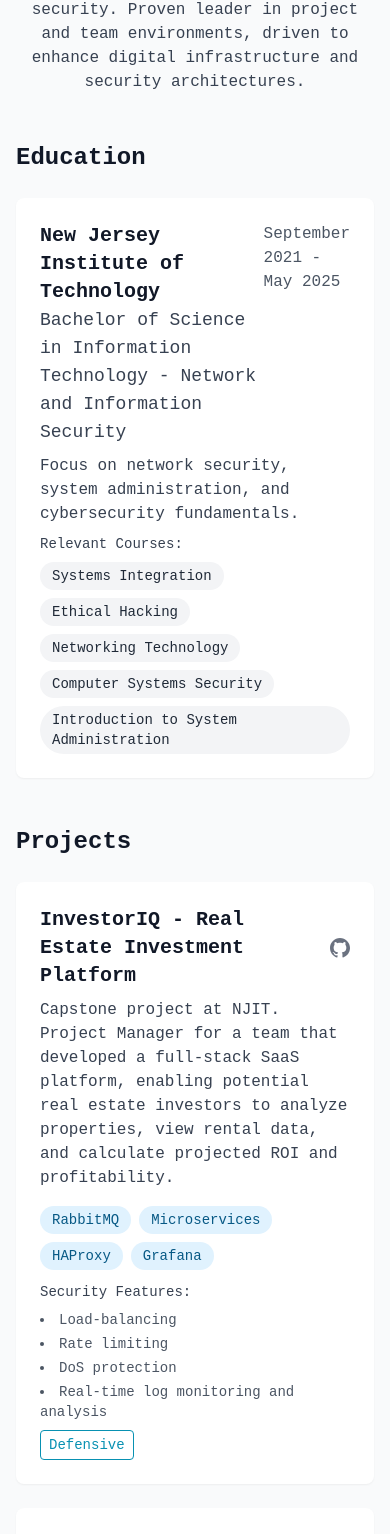
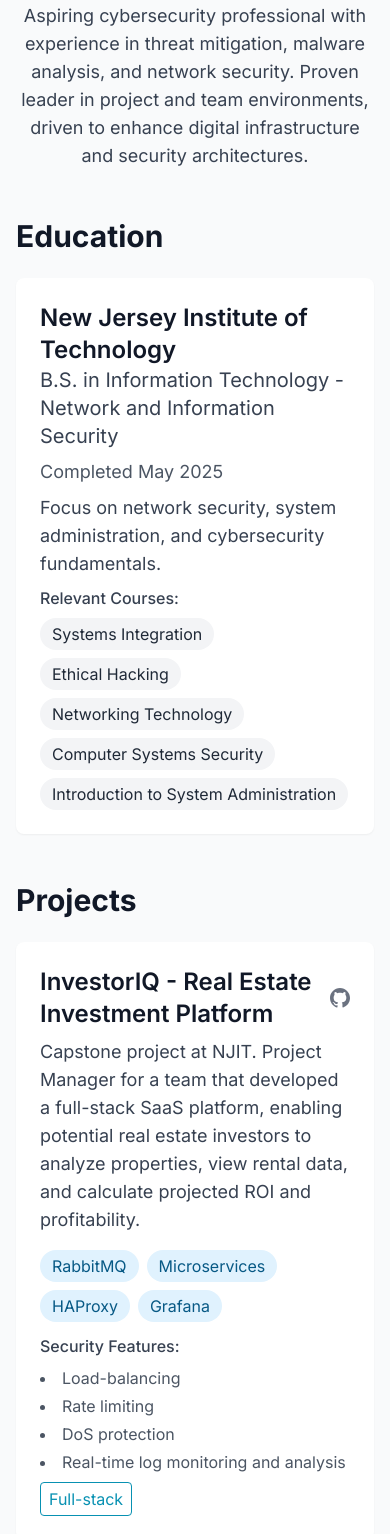
Before and after one commit to bryanm23/Resume, a React (Create React App) app in the folder frontend/: page / in a window 390 px wide. Shown: the part 354-1888 px from the top of the page. Built offline with nearby package versions, Linux system fonts and the light colour scheme.

Commit message:
Update resume: remove phone number, adjust GitHub icons, update education date, and deploy to GitHub Pages

```diff
--- a/frontend/src/components/ProjectEditor.tsx
+++ b/frontend/src/components/ProjectEditor.tsx
@@ -7,7 +7,7 @@
   securityFeatures?: string[];
   github?: string;
   link?: string;
-  type: 'offensive' | 'defensive' | 'research' | 'tool';
+  type: 'offensive' | 'defensive' | 'research' | 'tool' | 'full-stack';
 }
 
 interface ProjectEditorProps {
@@ -127,6 +127,7 @@
             <option value="defensive">Defensive</option>
             <option value="research">Research</option>
             <option value="tool">Tool</option>
+            <option value="full-stack">Full-Stack</option>
           </select>
         </div>
 
--- a/frontend/src/data/resume.ts
+++ b/frontend/src/data/resume.ts
@@ -23,7 +23,7 @@
   securityFeatures?: string[];
   github?: string;
   link?: string;
-  type: 'offensive' | 'defensive' | 'research' | 'tool';
+  type: 'offensive' | 'defensive' | 'research' | 'tool' | 'full-stack';
 }
 
 export interface Skill {
@@ -57,17 +57,17 @@
     name: "Bryan Madewell",
     label: "Software Engineer",
     email: "bm47@njit.edu",
-    phone: "(123) 456-7890",
+    phone: "",
     location: "New Jersey",
     summary: "Passionate software engineer with experience in full-stack development, focusing on creating efficient and user-friendly applications.",
     profiles: [
       {
         network: "GitHub",
-        url: "https://github.com/yourusername"
+        url: "https://github.com/bryanm23"
       },
       {
         network: "LinkedIn",
-        url: "https://linkedin.com/in/yourusername"
+        url: "https://www.linkedin.com/in/bryan-madewell-21367823a/"
       }
     ]
   },
--- a/frontend/src/data/resumeData.ts
+++ b/frontend/src/data/resumeData.ts
@@ -47,7 +47,7 @@
     securityFeatures?: string[];
     github?: string;
     link?: string;
-    type: 'offensive' | 'defensive' | 'research' | 'tool';
+    type: 'offensive' | 'defensive' | 'research' | 'tool' | 'full-stack';
   }[];
 }
 
@@ -73,17 +73,17 @@
       {
         name: "Switching, Routing, and Wireless Essentials",
         issuer: "Cisco",
-        date: "2023"
+        date: "2024"
       },
       {
         name: "Introduction to Networks",
         issuer: "Cisco",
-        date: "2022"
+        date: "2024"
       },
       {
         name: "Introduction to Cybersecurity",
         issuer: "Cisco",
-        date: "2022"
+        date: "2024"
       }
     ]
   },
@@ -91,9 +91,9 @@
   education: [
     {
       school: "New Jersey Institute of Technology",
-      degree: "Bachelor of Science",
+      degree: "B.S.",
       field: "Information Technology - Network and Information Security",
-      startDate: "September 2021",
+      startDate: "",
       endDate: "May 2025",
       description: "Focus on network security, system administration, and cybersecurity fundamentals.",
       relevantCourses: [
@@ -138,8 +138,8 @@
         "DoS protection",
         "Real-time log monitoring and analysis"
       ],
-      github: "",
-      type: "defensive"
+      github: "https://github.com/bryanm23/InvestorIQ",
+      type: "full-stack"
     },
     {
       name: "Antivirus - Independent Study",
@@ -151,7 +151,7 @@
         "Unauthorized autorun detection",
         "Active Directory integration"
       ],
-      github: "",
+      github: "https://github.com/bryanm23/IS488",
       type: "defensive"
     },
     {
@@ -164,8 +164,8 @@
         "Traffic filtering",
         "User authentication"
       ],
-      github: "",
-      type: "defensive"
+      github: "https://lookio.io",
+      type: "full-stack"
     }
   ]
 };
--- a/frontend/src/index.css
+++ b/frontend/src/index.css
@@ -1,14 +1,35 @@
+@import url('https://fonts.googleapis.com/css2?family=Inter:wght@300;400;500;600;700&display=swap');
+
 @tailwind base;
 @tailwind components;
 @tailwind utilities;
+
+:root {
+  --foreground-rgb: 0, 0, 0;
+  --background-start-rgb: 214, 219, 220;
+  --background-end-rgb: 255, 255, 255;
+}
+
+@media (prefers-color-scheme: dark) {
+  :root {
+    --foreground-rgb: 255, 255, 255;
+    --background-start-rgb: 0, 0, 0;
+    --background-end-rgb: 0, 0, 0;
+  }
+}
+
+body {
+  font-family: 'Inter', -apple-system, BlinkMacSystemFont, 'Segoe UI', Roboto, Oxygen, Ubuntu, Cantarell, 'Open Sans', 'Helvetica Neue', sans-serif;
+  -webkit-font-smoothing: antialiased;
+  -moz-osx-font-smoothing: grayscale;
+  color: rgb(var(--foreground-rgb));
+  background: rgb(var(--background-start-rgb));
+}
 
 @layer base {
   body {
     @apply bg-black text-cyan-400;
     margin: 0;
-    font-family: 'Share Tech Mono', monospace;
-    -webkit-font-smoothing: antialiased;
-    -moz-osx-font-smoothing: grayscale;
   }
 }
 
--- a/frontend/src/pages/Resume.tsx
+++ b/frontend/src/pages/Resume.tsx
@@ -10,7 +10,7 @@
   securityFeatures?: string[];
   github?: string;
   link?: string;
-  type: 'offensive' | 'defensive' | 'research' | 'tool';
+  type: 'offensive' | 'defensive' | 'research' | 'tool' | 'full-stack';
 }
 
 const Resume: React.FC = () => {
@@ -64,15 +64,15 @@
           className="text-center mb-12"
           {...fadeIn}
         >
-          <h1 className="text-4xl font-bold text-gray-900 dark:text-white mb-2">
+          <h1 className="text-5xl font-bold text-gray-900 dark:text-white mb-2">
             {data.basics.name}
           </h1>
-          <h2 className="text-xl text-gray-600 dark:text-gray-300 mb-4">
+          <h2 className="text-2xl text-gray-600 dark:text-gray-300 mb-4">
             {data.basics.label}
           </h2>
-          <div className="text-gray-600 dark:text-gray-300 space-y-2">
+          <div className="text-lg text-gray-600 dark:text-gray-300 space-y-2">
             <p>{data.basics.location}</p>
-            <p>{data.basics.email} • {data.basics.phone}</p>
+            <p>{data.basics.email}</p>
             <div className="flex justify-center space-x-4">
               {data.basics.profiles.map((profile) => (
                 <a
@@ -87,7 +87,7 @@
               ))}
             </div>
           </div>
-          <p className="mt-6 text-gray-700 dark:text-gray-300 max-w-2xl mx-auto">
+          <p className="mt-6 text-lg text-gray-700 dark:text-gray-300 max-w-2xl mx-auto">
             {data.basics.summary}
           </p>
         </motion.header>
@@ -98,37 +98,37 @@
           {...fadeIn}
           transition={{ delay: 0.1 }}
         >
-          <h2 className="text-2xl font-bold text-gray-900 dark:text-white mb-6">Education</h2>
+          <h2 className="text-3xl font-bold text-gray-900 dark:text-white mb-6">Education</h2>
           <div className="space-y-6">
             {data.education.map((edu) => (
               <div
                 key={edu.school}
                 className="bg-white dark:bg-gray-800 rounded-lg shadow-sm p-6"
               >
-                <div className="flex justify-between items-start mb-2">
+                <div className="flex flex-col sm:flex-row justify-between items-start sm:items-center mb-2">
                   <div>
-                    <h3 className="text-xl font-semibold text-gray-900 dark:text-white">
+                    <h3 className="text-2xl font-semibold text-gray-900 dark:text-white">
                       {edu.school}
                     </h3>
-                    <h4 className="text-lg text-gray-700 dark:text-gray-300">
+                    <h4 className="text-xl text-gray-700 dark:text-gray-300">
                       {edu.degree} in {edu.field}
                     </h4>
                   </div>
-                  <div className="text-gray-600 dark:text-gray-400">
-                    {edu.startDate} - {edu.endDate}
+                  <div className="text-lg text-gray-600 dark:text-gray-400 mt-2 sm:mt-0 sm:text-right w-full sm:w-auto">
+                    Completed May 2025
                   </div>
                 </div>
-                <p className="text-gray-700 dark:text-gray-300 mb-2">
+                <p className="text-lg text-gray-700 dark:text-gray-300 mb-2">
                   {edu.description}
                 </p>
                 {edu.relevantCourses && (
                   <div>
-                    <h4 className="text-sm font-medium text-gray-700 dark:text-gray-300 mb-2">Relevant Courses:</h4>
+                    <h4 className="text-base font-medium text-gray-700 dark:text-gray-300 mb-2">Relevant Courses:</h4>
                     <div className="flex flex-wrap gap-2">
                       {edu.relevantCourses.map((course, idx) => (
                         <span
                           key={idx}
-                          className="px-3 py-1 bg-gray-100 text-gray-800 dark:bg-gray-700 dark:text-gray-300 rounded-full text-sm"
+                          className="px-3 py-1 bg-gray-100 text-gray-800 dark:bg-gray-700 dark:text-gray-300 rounded-full text-base"
                         >
                           {course}
                         </span>
@@ -147,7 +147,7 @@
           {...fadeIn}
           transition={{ delay: 0.2 }}
         >
-          <h2 className="text-2xl font-bold text-gray-900 dark:text-white mb-6">Projects</h2>
+          <h2 className="text-3xl font-bold text-gray-900 dark:text-white mb-6">Projects</h2>
           <div className="space-y-6">
             {data.projects.map((project, index) => (
               <div
@@ -167,60 +167,30 @@
                 </div>
 
                 <div className="flex justify-between items-start mb-2">
-                  <h3 className="text-xl font-semibold text-gray-900 dark:text-white flex items-center">
+                  <h3 className="text-2xl font-semibold text-gray-900 dark:text-white flex items-center">
                     {project.name}
-                    <a
-                      href={project.github || "#"}
-                      target="_blank"
-                      rel="noopener noreferrer"
-                      className="ml-2 text-gray-500 hover:text-cyan-500 transition-colors"
-                      onClick={(e) => {
-                        if (!project.github) {
-                          e.preventDefault();
-                          alert("Please add your GitHub link in the project editor");
-                        }
-                      }}
-                    >
-                      <svg className="w-5 h-5" fill="currentColor" viewBox="0 0 24 24">
-                        <path d="M12 0C5.37 0 0 5.37 0 12c0 5.3 3.438 9.8 8.205 11.385.6.113.82-.258.82-.577 0-.285-.01-1.04-.015-2.04-3.338.724-4.042-1.61-4.042-1.61-.546-1.387-1.333-1.756-1.333-1.756-1.087-.744.084-.729.084-.729 1.205.084 1.838 1.236 1.838 1.236 1.07 1.835 2.809 1.305 3.495.998.108-.776.417-1.305.76-1.605-2.665-.3-5.466-1.332-5.466-5.93 0-1.31.465-2.38 1.235-3.22-.135-.303-.54-1.523.105-3.176 0 0 1.005-.322 3.3 1.23.96-.267 1.98-.399 3-.405 1.02.006 2.04.138 3 .405 2.28-1.552 3.285-1.23 3.285-1.23.645 1.653.24 2.873.12 3.176.765.84 1.23 1.91 1.23 3.22 0 4.61-2.805 5.625-5.475 5.92.42.36.81 1.096.81 2.22 0 1.605-.015 2.896-.015 3.286 0 .315.21.69.825.57C20.565 21.795 24 17.295 24 12c0-6.63-5.37-12-12-12" />
-                      </svg>
-                    </a>
-                  </h3>
-                  <div className="flex space-x-2">
                     {project.github && project.github.trim() !== "" && (
                       <a
                         href={project.github}
                         target="_blank"
                         rel="noopener noreferrer"
-                        className="text-gray-600 hover:text-gray-900 dark:text-gray-400 dark:hover:text-white"
+                        className="ml-2 text-gray-500 hover:text-cyan-500 transition-colors"
                       >
-                        <svg className="w-6 h-6" fill="currentColor" viewBox="0 0 24 24">
+                        <svg className="w-5 h-5" fill="currentColor" viewBox="0 0 24 24">
                           <path d="M12 0C5.37 0 0 5.37 0 12c0 5.3 3.438 9.8 8.205 11.385.6.113.82-.258.82-.577 0-.285-.01-1.04-.015-2.04-3.338.724-4.042-1.61-4.042-1.61-.546-1.387-1.333-1.756-1.333-1.756-1.087-.744.084-.729.084-.729 1.205.084 1.838 1.236 1.838 1.236 1.07 1.835 2.809 1.305 3.495.998.108-.776.417-1.305.76-1.605-2.665-.3-5.466-1.332-5.466-5.93 0-1.31.465-2.38 1.235-3.22-.135-.303-.54-1.523.105-3.176 0 0 1.005-.322 3.3 1.23.96-.267 1.98-.399 3-.405 1.02.006 2.04.138 3 .405 2.28-1.552 3.285-1.23 3.285-1.23.645 1.653.24 2.873.12 3.176.765.84 1.23 1.91 1.23 3.22 0 4.61-2.805 5.625-5.475 5.92.42.36.81 1.096.81 2.22 0 1.605-.015 2.896-.015 3.286 0 .315.21.69.825.57C20.565 21.795 24 17.295 24 12c0-6.63-5.37-12-12-12" />
                         </svg>
                       </a>
                     )}
-                    {project.link && (
-                      <a
-                        href={project.link}
-                        target="_blank"
-                        rel="noopener noreferrer"
-                        className="text-gray-600 hover:text-gray-900 dark:text-gray-400 dark:hover:text-white"
-                      >
-                        <svg className="w-6 h-6" fill="none" stroke="currentColor" viewBox="0 0 24 24">
-                          <path strokeLinecap="round" strokeLinejoin="round" strokeWidth={2} d="M10 6H6a2 2 0 00-2 2v10a2 2 0 002 2h10a2 2 0 002-2v-4M14 4h6m0 0v6m0-6L10 14" />
-                        </svg>
-                      </a>
-                    )}
-                  </div>
+                  </h3>
                 </div>
-                <p className="text-gray-700 dark:text-gray-300 mb-4">
+                <p className="text-lg text-gray-700 dark:text-gray-300 mb-4">
                   {project.description}
                 </p>
                 <div className="flex flex-wrap gap-2 mb-3">
                   {project.technologies.map((tech) => (
                     <span
                       key={tech}
-                      className="px-3 py-1 bg-primary-100 text-primary-800 dark:bg-primary-900 dark:text-primary-200 rounded-full text-sm"
+                      className="px-3 py-1 bg-primary-100 text-primary-800 dark:bg-primary-900 dark:text-primary-200 rounded-full text-base"
                     >
                       {tech}
                     </span>
@@ -228,17 +198,17 @@
                 </div>
                 {project.securityFeatures && (
                   <div>
-                    <h4 className="text-sm font-medium text-gray-700 dark:text-gray-300 mb-2">Security Features:</h4>
+                    <h4 className="text-base font-medium text-gray-700 dark:text-gray-300 mb-2">Security Features:</h4>
                     <ul className="list-disc list-inside space-y-1">
                       {project.securityFeatures.map((feature, idx) => (
-                        <li key={idx} className="text-sm text-gray-600 dark:text-gray-400">
+                        <li key={idx} className="text-base text-gray-600 dark:text-gray-400">
                           {feature}
                         </li>
                       ))}
                     </ul>
                   </div>
                 )}
-                <div className="mt-2 text-sm text-cyan-600 dark:text-cyan-400">
+                <div className="mt-2 text-base text-cyan-600 dark:text-cyan-400">
                   <span className="inline-block px-2 py-1 border border-cyan-600 dark:border-cyan-400 rounded">
                     {project.type.charAt(0).toUpperCase() + project.type.slice(1)}
                   </span>
@@ -254,21 +224,21 @@
           {...fadeIn}
           transition={{ delay: 0.3 }}
         >
-          <h2 className="text-2xl font-bold text-gray-900 dark:text-white mb-6">Skills</h2>
+          <h2 className="text-3xl font-bold text-gray-900 dark:text-white mb-6">Skills</h2>
           <div className="grid grid-cols-1 md:grid-cols-2 lg:grid-cols-4 gap-6">
             {data.skills.map((skillGroup, index) => (
               <div
                 key={skillGroup.category}
                 className="bg-white dark:bg-gray-800 rounded-lg shadow-sm p-6"
               >
-                <h3 className="text-lg font-semibold text-gray-900 dark:text-white mb-4">
+                <h3 className="text-xl font-semibold text-gray-900 dark:text-white mb-4">
                   {skillGroup.category}
                 </h3>
                 <div className="flex flex-wrap gap-2">
                   {skillGroup.items.map((skill) => (
                     <span
                       key={skill}
-                      className="px-3 py-1 bg-primary-100 text-primary-800 dark:bg-primary-900 dark:text-primary-200 rounded-full text-sm"
+                      className="px-3 py-1 bg-primary-100 text-primary-800 dark:bg-primary-900 dark:text-primary-200 rounded-full text-base"
                     >
                       {skill}
                     </span>
@@ -285,11 +255,11 @@
           {...fadeIn}
           transition={{ delay: 0.4 }}
         >
-          <h2 className="text-2xl font-bold text-gray-900 dark:text-white mb-6">Activities</h2>
+          <h2 className="text-3xl font-bold text-gray-900 dark:text-white mb-6">Activities</h2>
           <div className="bg-white dark:bg-gray-800 rounded-lg shadow-sm p-6">
             <ul className="list-disc list-inside space-y-2">
-              <li className="text-gray-700 dark:text-gray-300">NJIT Information & Cybersecurity Club</li>
-              <li className="text-gray-700 dark:text-gray-300">Sigma Alpha Epsilon Fraternity President</li>
+              <li className="text-lg text-gray-700 dark:text-gray-300">NJIT Information & Cybersecurity Club</li>
+              <li className="text-lg text-gray-700 dark:text-gray-300">Sigma Alpha Epsilon Fraternity President</li>
             </ul>
           </div>
         </motion.section>
@@ -299,7 +269,7 @@
           {...fadeIn}
           transition={{ delay: 0.5 }}
         >
-          <h2 className="text-2xl font-bold text-gray-900 dark:text-white mb-6">Certifications</h2>
+          <h2 className="text-3xl font-bold text-gray-900 dark:text-white mb-6">Certifications</h2>
           <div className="space-y-6">
             {data.basics.certifications.map((cert, index) => (
               <div
@@ -308,14 +278,14 @@
               >
                 <div className="flex justify-between items-start">
                   <div>
-                    <h3 className="text-lg font-semibold text-gray-900 dark:text-white">
+                    <h3 className="text-xl font-semibold text-gray-900 dark:text-white">
                       {cert.name}
                     </h3>
-                    <h4 className="text-md text-gray-700 dark:text-gray-300">
+                    <h4 className="text-lg text-gray-700 dark:text-gray-300">
                       {cert.issuer}
                     </h4>
                   </div>
-                  <div className="text-gray-600 dark:text-gray-400">
+                  <div className="text-lg text-gray-600 dark:text-gray-400">
                     {cert.date}
                   </div>
                 </div>
--- a/frontend/src/types/index.ts
+++ b/frontend/src/types/index.ts
@@ -58,6 +58,7 @@
   liveUrl?: string;
   technologies: string[];
   featured: boolean;
+  type: 'offensive' | 'defensive' | 'research' | 'tool' | 'full-stack';
 }
 
 export interface ContactMessage {
```
Also changed, not shown: frontend/package.json (+5 -2 lines), frontend/tailwind.config.js (+6 -4 lines), 1 other file (tests, documents, lock files or other folders).
